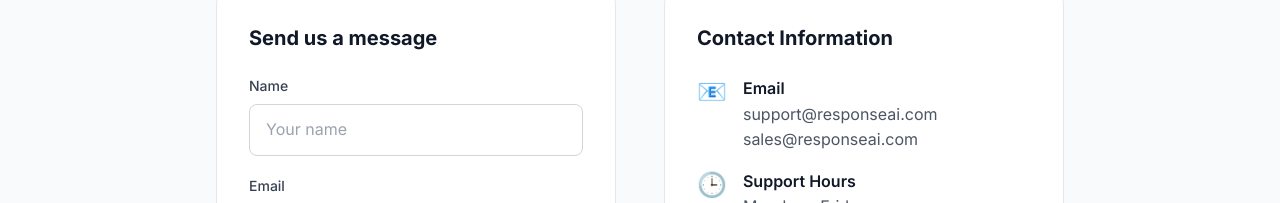
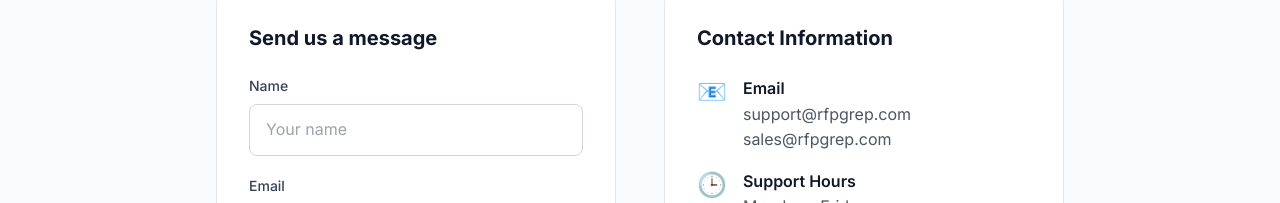
Before and after one commit to Sujithkal/rfpgrep, a React (Vite) app: page /contact in a window 1280 px wide. Shown: the part 246-449 px from the top of the page. Built offline with nearby package versions, Linux system fonts and the light colour scheme; no server answers.

Commit message:
Contact form saves to Firestore, update emails to rfpgrep.com

```diff
--- a/src/pages/ContactPage.jsx
+++ b/src/pages/ContactPage.jsx
@@ -1,5 +1,7 @@
 import { useState } from 'react';
 import { Link } from 'react-router-dom';
+import { db } from '../services/firebase';
+import { collection, addDoc, serverTimestamp } from 'firebase/firestore';
 import toast from 'react-hot-toast';
 
 export default function ContactPage() {
@@ -15,12 +17,22 @@ export default function ContactPage() {
         e.preventDefault();
         setSubmitting(true);
 
-        // Simulate form submission
-        await new Promise(resolve => setTimeout(resolve, 1000));
+        try {
+            // Save to Firestore
+            await addDoc(collection(db, 'contactSubmissions'), {
+                ...formData,
+                createdAt: serverTimestamp(),
+                status: 'new'
+            });
 
-        toast.success('Message sent! We\'ll get back to you soon.');
-        setFormData({ name: '', email: '', subject: '', message: '' });
-        setSubmitting(false);
+            toast.success('Message sent! We\'ll get back to you within 24 hours.');
+            setFormData({ name: '', email: '', subject: '', message: '' });
+        } catch (error) {
+            console.error('Error submitting form:', error);
+            toast.error('Failed to send message. Please try again.');
+        } finally {
+            setSubmitting(false);
+        }
     };
 
     return (
@@ -121,8 +133,8 @@ export default function ContactPage() {
                                     <span className="text-2xl">📧</span>
                                     <div>
                                         <h3 className="font-semibold text-gray-900">Email</h3>
-                                        <p className="text-gray-600">support@responseai.com</p>
-                                        <p className="text-gray-600">sales@responseai.com</p>
+                                        <p className="text-gray-600">support@rfpgrep.com</p>
+                                        <p className="text-gray-600">sales@rfpgrep.com</p>
                                     </div>
                                 </div>
 
```
